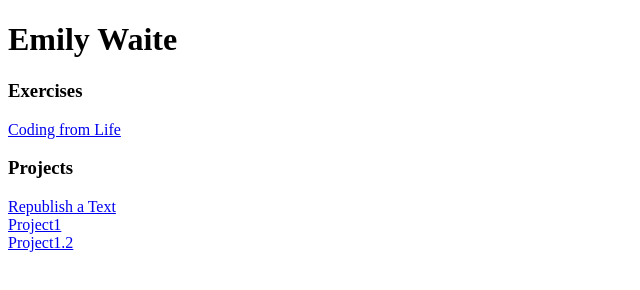
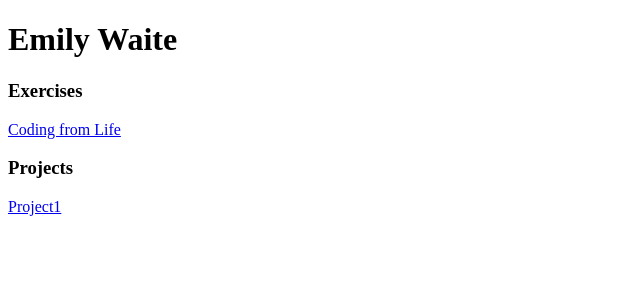
Before and after one commit to ewaitee/interactive2, a plain HTML site: page index.html in a window 1280 px wide. Shown: the whole page, without its empty margins (0-640 px from the left). Drawn offline with Linux system fonts and the light colour scheme.

Commit message:
Project1

```diff
--- a/index.html
+++ b/index.html
@@ -16,9 +16,9 @@
 
     <div id="projects">
       <h3>Projects</h3>
-      <a href="#" target="blank">Republish a Text</a><br>
+
       <a href="https://www.google.com/maps/d/edit?mid=1BDKnNeZZB1bGMOU4XjrSnjyNSoo" target="blank">Project1</a><br>
-      <a href="https://docs.google.com/a/cca.edu/document/d/1iYjOUTfyseb9YqcZ1T0zvqTBaSvyQouz8bebZx3PDss/edit?usp=sharing">Project1.2</a><br>
+
 
     </div>
 
```
